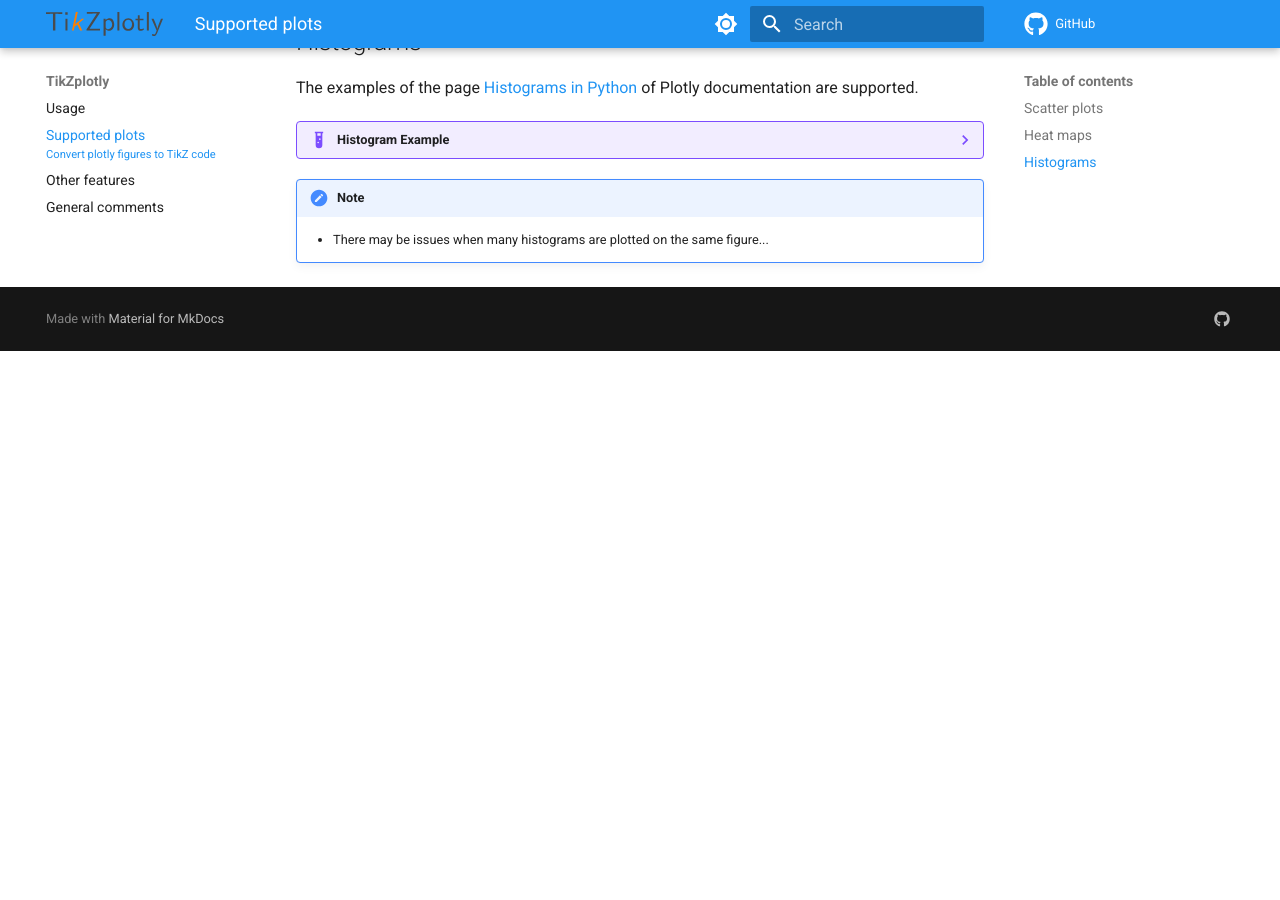
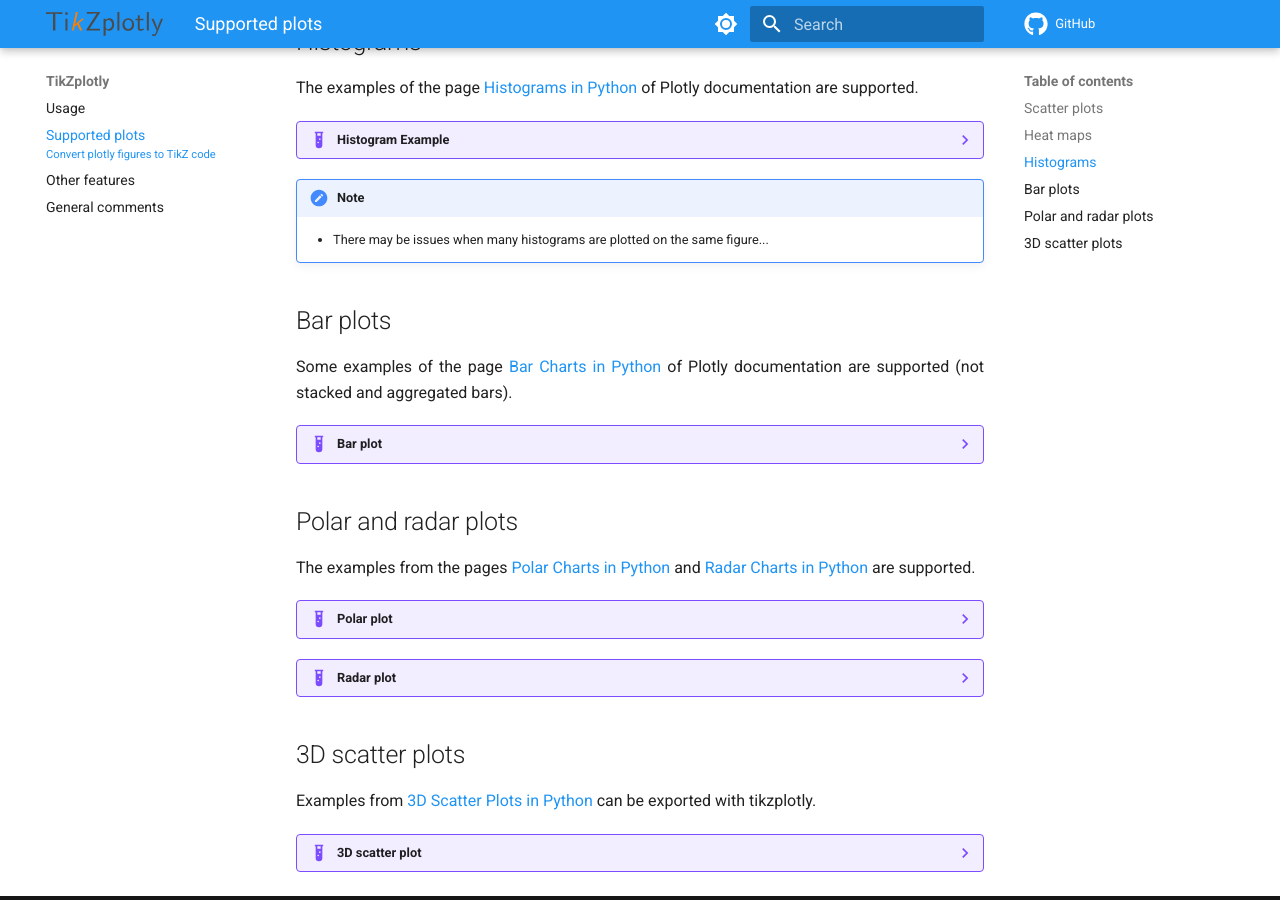
Before and after one commit to thomas-saigre/tikzplotly, an MkDocs documentation site: the page built from docs/plot/supported.md, in a window 1280 px wide and 900 px high, scrolled down 815 px. Built offline with MkDocs 1.6.1 and Material for MkDocs 9.7.7, drawn with Linux system fonts in a browser that asks for light colours; comment, search, counter and statistics services are not loaded; before the commit the page ends 1166 px from its top, so only the background shows below that.

Commit message:
up [ci skip]

````diff
--- a/docs/plot/supported.md
+++ b/docs/plot/supported.md
@@ -62,3 +62,64 @@
 
 !!! Note
     - There may be issues when many histograms are plotted on the same figure...
+
+
+## Bar plots
+
+Some examples of the page [Bar Charts in Python](https://plotly.com/python/bar-charts/) of Plotly documentation are supported (not stacked and aggregated bars).
+
+??? example "Bar plot"
+    ```python
+    wide_df = px.data.medals_wide()
+    fig = px.bar(
+        wide_df,
+        x="nation",
+        y=["gold", "silver", "bronze"],
+        color_discrete_map = {"gold": "gold", "silver": "silver", "bronze": "#cd7f32"}
+    )
+    fig.update_traces(marker_line_width=2, marker_line_color="black")
+    tikzplotly.save("bar.tex", fig)
+    ```
+    ![Bar plot Example](../assets/examples/bar.png)
+
+
+## Polar and radar plots
+
+The examples from the pages [Polar Charts in Python](https://plotly.com/python/polar-chart/) and [Radar Charts in Python](https://plotly.com/python/radar-chart/) are supported.
+
+
+??? example "Polar plot"
+    ```python
+    df = px.data.wind()
+    fig = px.line_polar(df, r="frequency", theta="direction", color="strength", line_close=True,
+                        color_discrete_sequence=px.colors.sequential.Plasma_r,
+                        template="plotly_dark",)
+    tikzploylt.save("polar.tex", fig)
+    ```
+    ![Polar plot Example](../assets/examples/polar.png)
+
+
+??? example "Radar plot"
+    ```python
+    df = pd.DataFrame(dict(
+        r=[1, 5, 2, 2, 3],
+        theta=['processing cost','mechanical properties','chemical stability',
+            'thermal stability', 'device integration']))
+    fig = px.line_polar(df, r='r', theta='theta', line_close=True)
+    tikzploylt.save("radar.tex", fig)
+    ```
+    ![Radar plot Example](../assets/examples/radar.png)
+
+
+## 3D scatter plots
+
+Examples from [3D Scatter Plots in Python ](https://plotly.com/python/3d-scatter-plots/) can be exported with tikzplotly.
+
+
+??? example "3D scatter plot"
+    ```python
+    df = px.data.iris()
+    fig = px.scatter_3d(df, x='sepal_length', y='sepal_width', z='petal_width', color='species')
+    tikzploylt.save("scatter3d.tex", fig)
+    ```
+    ![3D scatter plot Example](../assets/examples/scatter3d.png)
````
